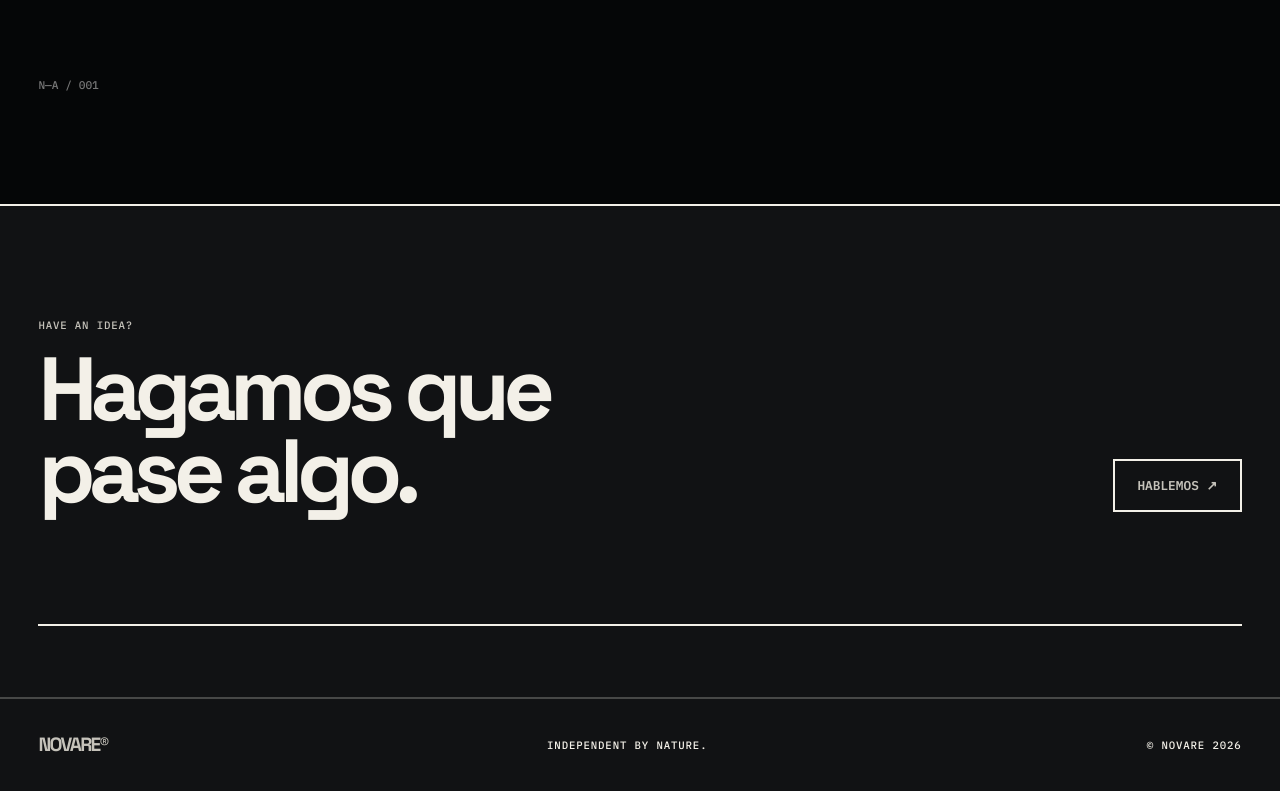
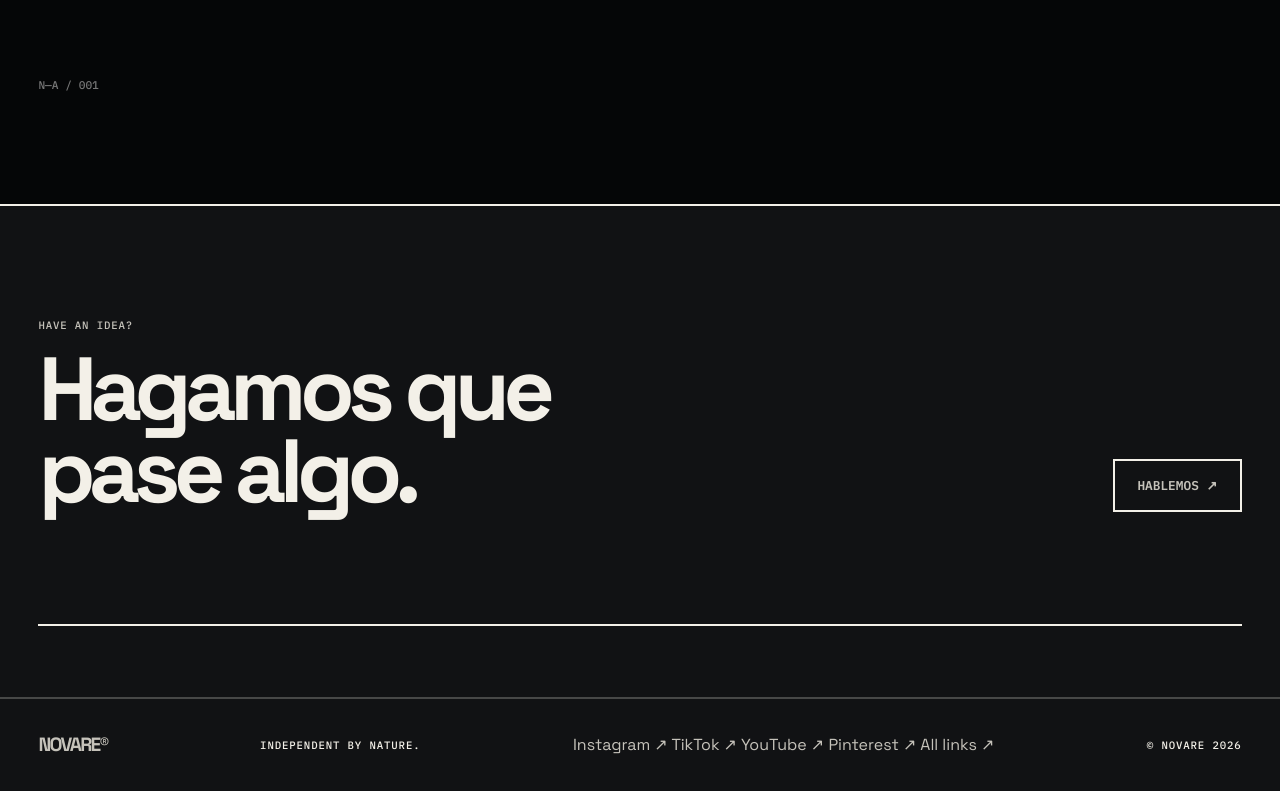
Before and after one commit to Novare0/Novare, a plain HTML site: page index.html in a window 1280 px wide. Shown: the part 2739-3530 px from the top of the page. Drawn offline with Linux system fonts and the light colour scheme.

Commit message:
Add Novare official social links to footer

```diff
--- a/index.html
+++ b/index.html
@@ -48,5 +48,11 @@
 <section class="lab-section section-pad"><div class="section-kicker">[ 02 / WHAT WE DO ]</div><div class="lab-heading"><h2>Un laboratorio.<br><span>Muchas direcciones.</span></h2><p>Distintas herramientas, una misma inquietud: crear algo que valga la pena mirar.</p></div><div class="lab-grid"><a class="lab-tile tile-visuals" href="album.html?category=visuals"><span>01 / VISUALS</span><b>Imagen<br>& forma.</b><i>↗</i></a><a class="lab-tile tile-motion" href="album.html?category=motion"><span>02 / MOTION</span><b>Tiempo<br>en movimiento.</b><i>↗</i></a><a class="lab-tile tile-sound" href="album.html?category=sound"><span>03 / SOUND</span><b>Frecuencia<br>y ruido.</b><i>↗</i></a><a class="lab-tile tile-digital" href="album.html?category=digital"><span>04 / DIGITAL</span><b>Ideas<br>interactivas.</b><i>↗</i></a></div></section>
 <section class="album-teaser section-pad"><div class="section-kicker">[ 03 / ARCHIVE ]</div><div class="album-teaser-inner"><div><p class="eyebrow">THE NOVARE ARCHIVE</p><h2>Todo lo que<br>hacemos deja<br><span>una señal.</span></h2></div><div class="album-teaser-side"><p>El Álbum reúne proyectos, imágenes, videos, sonido y experimentos. No es un portafolio cerrado: es un archivo vivo.</p><a class="text-link" href="album.html">ENTRAR AL ÁLBUM <span>↗</span></a></div></div><div class="archive-mark">N—A / 001</div></section>
 <section class="contact-strip section-pad"><div><p class="eyebrow">HAVE AN IDEA?</p><h2>Hagamos que<br>pase algo.</h2></div><a class="contact-arrow" href="contacto.html">HABLEMOS ↗</a></section>
-</main><footer class="site-footer"><a class="brand" href="index.html">NOVARE®</a><span>INDEPENDENT BY NATURE.</span><span>© NOVARE 2026</span></footer>
+</main><footer class="site-footer"><a class="brand" href="index.html">NOVARE®</a><span>INDEPENDENT BY NATURE.</span><div class="footer-socials" aria-label="Redes sociales de Novare">
+<a href="https://www.instagram.com/novare_studio0" target="_blank" rel="noopener noreferrer">Instagram ↗</a>
+<a href="https://www.tiktok.com/@novare_studio0" target="_blank" rel="noopener noreferrer">TikTok ↗</a>
+<a href="https://www.youtube.com/@Novare_0" target="_blank" rel="noopener noreferrer">YouTube ↗</a>
+<a href="https://pin.it/5q4Rw7LYK" target="_blank" rel="noopener noreferrer">Pinterest ↗</a>
+<a href="https://linktr.ee/Novare0" target="_blank" rel="noopener noreferrer">All links ↗</a>
+</div><span>© NOVARE 2026</span></footer>
 <script src="JS/main.js?v=20261116-launchpass1"></script></body></html>
```
